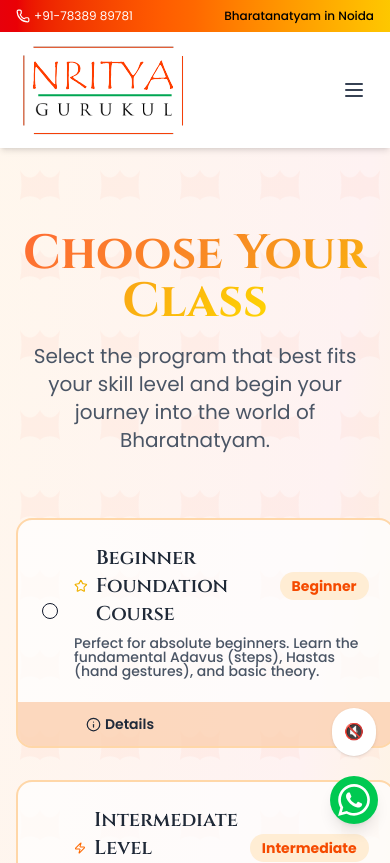
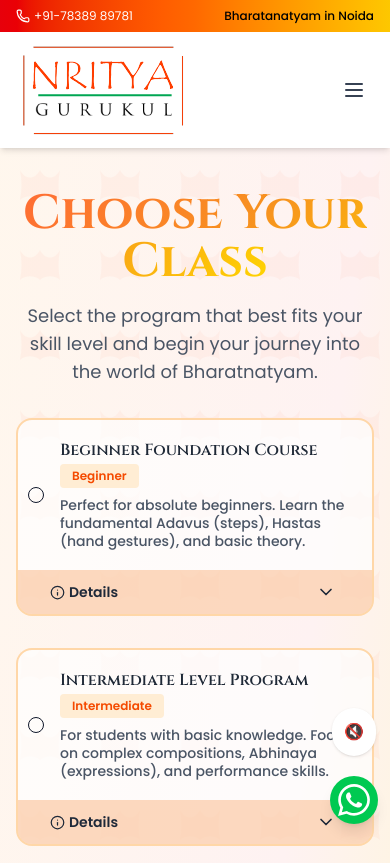
Before and after one commit to Abhishek55-Spacelinkers/NrityaGurukul, a Next.js app: page /book-class in a window 390 px wide. Shown: the top 863 px of the page. Built offline with nearby package versions, Linux system fonts and the light colour scheme.

Commit message:
book class responsive

```diff
--- a/src/app/(User)/book-class/page.jsx
+++ b/src/app/(User)/book-class/page.jsx
@@ -11,7 +11,7 @@ const BookClass = () => {
 
   return (
     <>
-        <div className="py-20 px-4">
+        <div className="py-10 md:py-20 px-4">
         <div className="max-w-4xl mx-auto">
           <Front />
         </div>
--- a/src/components/Animation/Book_class.jsx
+++ b/src/components/Animation/Book_class.jsx
@@ -126,7 +126,7 @@ export function BookingGuide() {
               className="fixed inset-0 w-full h-full bg-orange-400 opacity-30"
               onClick={() => setOpen(false)}
             ></div>
-              <div className="bg-white rounded-2xl shadow-2xl w-full max-w-md p-8 relative animate-fadeIn mx-auto h-fit my-auto">
+              <div className="bg-white mx-4 rounded-2xl shadow-2xl w-full max-w-md p-8 relative animate-fadeIn sm:mx-auto h-fit my-auto">
                 {/* Close Button */}
                 <button
                   onClick={() => setOpen(false)}
@@ -253,7 +253,7 @@ export function Front() {
   return (
     <>
       <motion.div
-        className="text-center mb-16"
+        className="text-center mb-8 sm:mb-16"
         initial={{ opacity: 0, y: 30 }}
         whileInView={{ opacity: 1, y: 0 }}
         transition={{ duration: 0.8 }}
@@ -262,7 +262,7 @@ export function Front() {
         <h1 className="text-5xl font-bold font-cinzel mb-4">
           <span className="dance-ornament">Choose Your Class</span>
         </h1>
-        <p className="text-xl text-gray-600 max-w-3xl mx-auto">
+        <p className="text-lg sm:text-xl text-gray-600 max-w-3xl mx-auto">
           Select the program that best fits your skill level and begin your
           journey into the world of Bharatnatyam.
         </p>
@@ -292,21 +292,21 @@ export function Front() {
                         : "bg-white/70 border-orange-200 hover:border-orange-400"
                     }`}
                   >
-                    <div className="flex items-center space-x-4 p-6 ">
+                    <div className="flex items-center space-x-4 px-2.5 py-5 sm:p-6 ">
                       <RadioGroupItem value={classItem.id} id={classItem.id} />
                       <div className="flex-grow">
-                        <div className="flex items-center justify-between">
-                          <h3 className="text-xl font-semibold font-cinzel flex items-center gap-2">
-                            {classItem.icon}
+                        <div className="flex flex-col sm:flex-row  sm:items-center justify-between">
+                          <h3 className="text-base leading-5 sm:text-xl font-semibold font-cinzel flex items-center gap-2">
+                            <span className="hidden md:flex"> {classItem.icon}</span>
                             {classItem.title}
                           </h3>
-                          <div className="flex gap-5">
-                            <span className="text-sm font-bold text-orange-600 bg-orange-100 px-3 py-1 rounded-full">
+                          <div className="flex gap-5 mt-1 sm:mt-0">
+                            <span className="font-semibold text-xs sm:text-sm sm:font-bold text-orange-600 bg-orange-100 px-3 py-1 rounded-sm sm:rounded-full">
                               {classItem.level}
                             </span>
                           </div>
                         </div>
-                        <p className="text-gray-600 mt-2">
+                        <p className="text-gray-600 mt-2 leading-4.5">
                           {classItem.description}
                         </p>
                       </div>
@@ -315,7 +315,7 @@ export function Front() {
                       onClick={() => setOpenIndex(isOpen ? null : index)}
                       className={`w-full flex justify-between items-center text-left p-3 font-semibold border-none bg-[#F58634]/30 text-gray-800`}
                     >
-                      <div className="pl-14 flex justify-center items-center gap-1">
+                      <div className="pl-5 sm:pl-14 flex justify-center items-center gap-1">
                         <Info size={15} />
                         Details
                       </div>
@@ -325,18 +325,7 @@ export function Front() {
                         }`}
                       />
                     </button>
-                    {/* <div className="">
-                      <button
-                        onClick={() => setOpenIndex(isOpen ? null : index)}
-                        className={`text-sm font-bold px-3 py-1 rounded-full ${
-                          isOpen
-                            ? "bg-orange-600 text-orange-100"
-                            : "text-orange-600 font-semibold bg-orange-100 "
-                        }`}
-                      >
-                        Dropdown
-                      </button>
-                    </div> */}
+
                     <AnimatePresence initial={false}>
                       {isOpen && (
                         <motion.div
@@ -352,8 +341,9 @@ export function Front() {
                           transition={{ duration: 0.3 }}
                           className={`overflow-hidden bg-[#F58634]/30 text-black rounded-b-2xl `}
                         >
+                          <hr className="text-gray-400 mb-1.5" />
                           <div
-                            className="px-4 py-2"
+                            className="px-1 sm:px-4 py-2"
                             ref={(el) => (contentRefs.current[index] = el)}
                           >
                             {classItem.detail}
```
